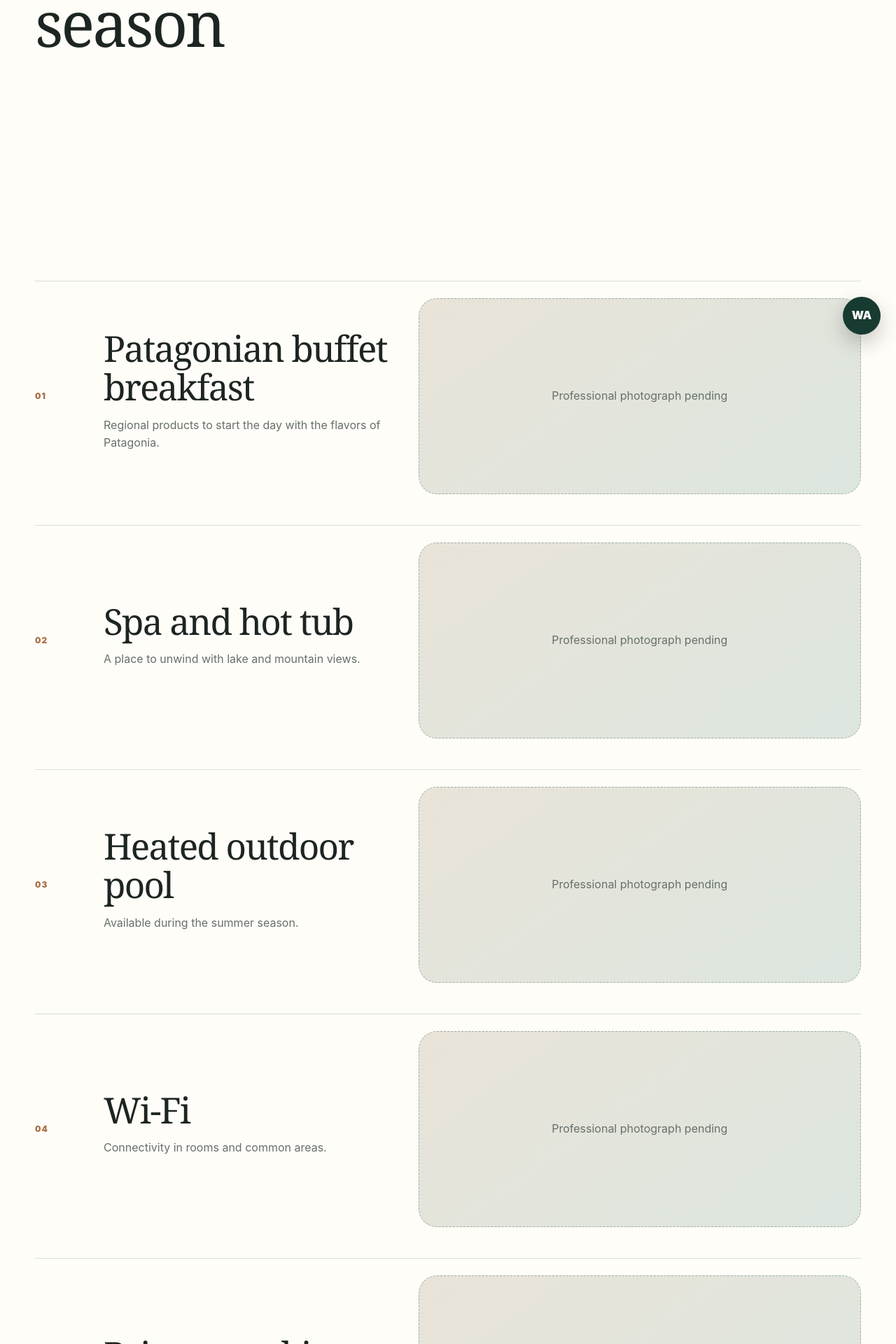
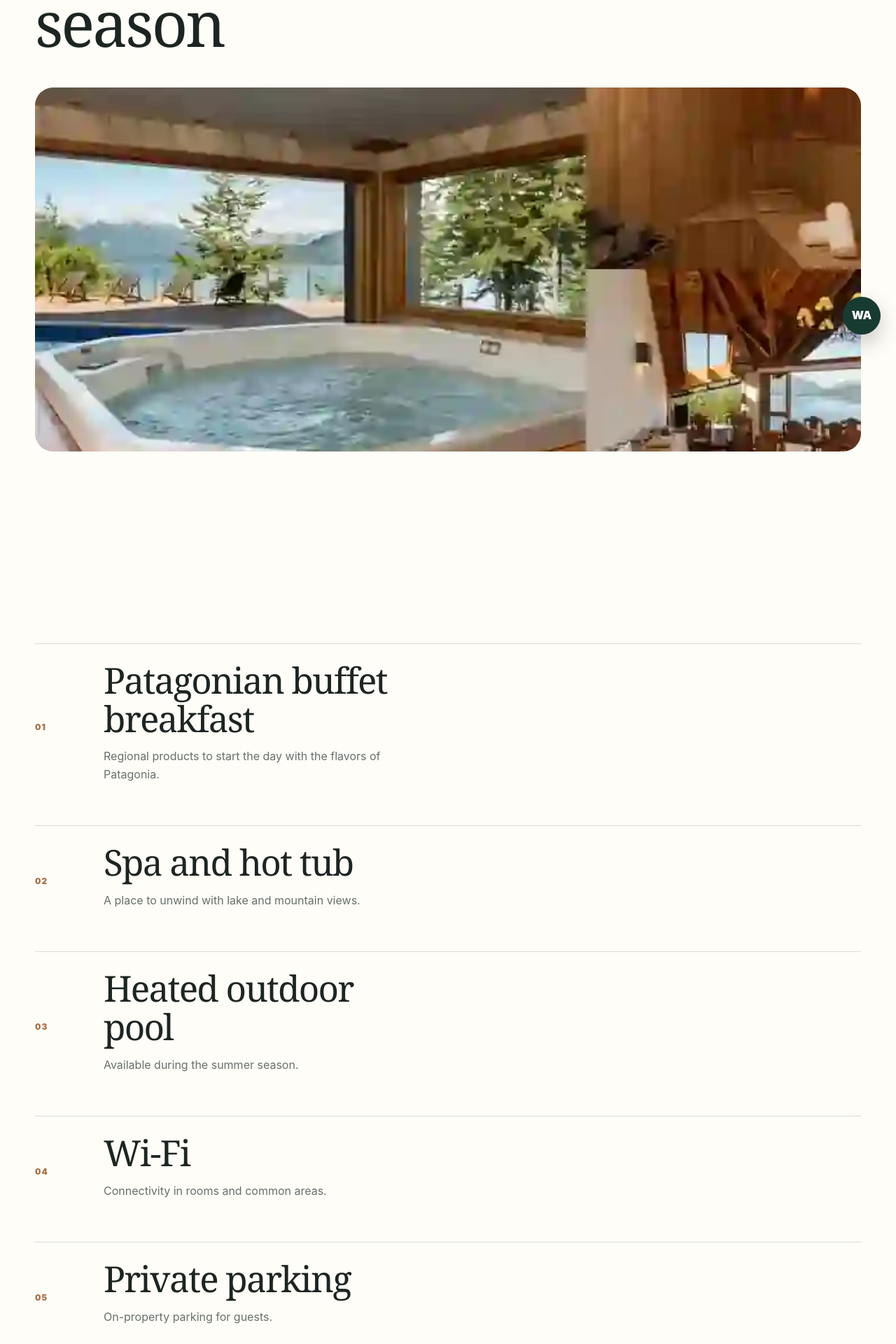
Before and after one commit to Matifernandezar/hosteria-la-camila-web, a Next.js app: page /en/servicios in a window 1280 px wide. Shown: the part 300-2220 px from the top of the page at 70% size. Built offline with nearby package versions, Linux system fonts and the light colour scheme; no server answers.

Commit message:
feat: add real wellness photography to services

```diff
--- a/app/[locale]/servicios/page.tsx
+++ b/app/[locale]/servicios/page.tsx
@@ -1,8 +1,46 @@
 import type { Metadata } from "next";
 import { notFound } from "next/navigation";
+import { Base64Image } from "@/components/Base64Image";
 import { SectionHeading } from "@/components/SectionHeading";
-import { MediaPlaceholder } from "@/components/MediaPlaceholder";
 import { getDictionary, isLocale } from "@/lib/i18n";
 import { pageMetadata } from "@/lib/metadata";
-export async function generateMetadata({params}:{params:Promise<{locale:string}>}):Promise<Metadata>{const{locale}=await params;return isLocale(locale)?pageMetadata(locale,"services","servicios"):{};}
-export default async function Services({params}:{params:Promise<{locale:string}>}){const{locale}=await params;if(!isLocale(locale))notFound();const d=getDictionary(locale);const items=[[d.services.breakfast,d.services.breakfastText],[d.services.spa,d.services.spaText],[d.services.pool,d.services.poolText],[d.services.wifi,d.services.wifiText],[d.services.parking,d.services.parkingText]];return <><section className="pageHero section"><div className="shell"><SectionHeading title={d.services.title}/></div></section><section className="section"><div className="shell servicesEditorial">{items.map((x,i)=><article key={x[0]}><div className="serviceNo">0{i+1}</div><div><h2>{x[0]}</h2><p>{x[1]}</p></div><MediaPlaceholder label={d.common.photoPending}/></article>)}<p className="serviceExtra">{d.services.extra}</p></div></section></>}
+
+export async function generateMetadata({ params }: { params: Promise<{ locale: string }> }): Promise<Metadata> {
+  const { locale } = await params;
+  return isLocale(locale) ? pageMetadata(locale, "services", "servicios") : {};
+}
+
+export default async function Services({ params }: { params: Promise<{ locale: string }> }) {
+  const { locale } = await params;
+  if (!isLocale(locale)) notFound();
+  const d = getDictionary(locale);
+  const items = [
+    [d.services.breakfast, d.services.breakfastText],
+    [d.services.spa, d.services.spaText],
+    [d.services.pool, d.services.poolText],
+    [d.services.wifi, d.services.wifiText],
+    [d.services.parking, d.services.parkingText],
+  ];
+
+  return (
+    <>
+      <section className="pageHero section">
+        <div className="shell">
+          <SectionHeading title={d.services.title} />
+          <Base64Image source="/images/bienestar.b64.txt" alt="Spa, hidromasaje, sauna y desayuno en Hostería La Camila" className="serviceHeroPhoto" />
+        </div>
+      </section>
+      <section className="section">
+        <div className="shell servicesEditorial">
+          {items.map((item, index) => (
+            <article key={item[0]}>
+              <div className="serviceNo">0{index + 1}</div>
+              <div><h2>{item[0]}</h2><p>{item[1]}</p></div>
+            </article>
+          ))}
+          <p className="serviceExtra">{d.services.extra}</p>
+        </div>
+      </section>
+    </>
+  );
+}
```
